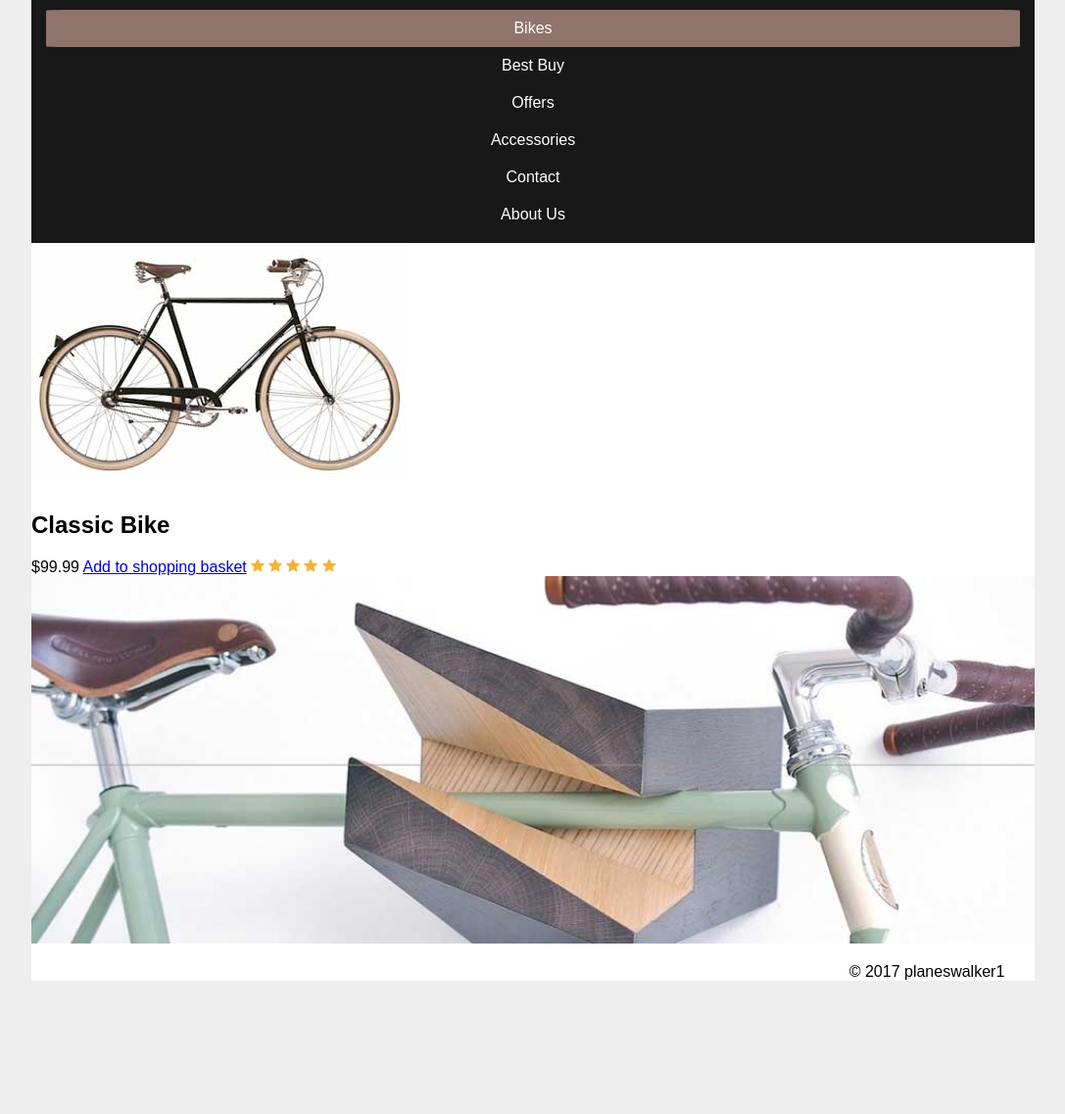
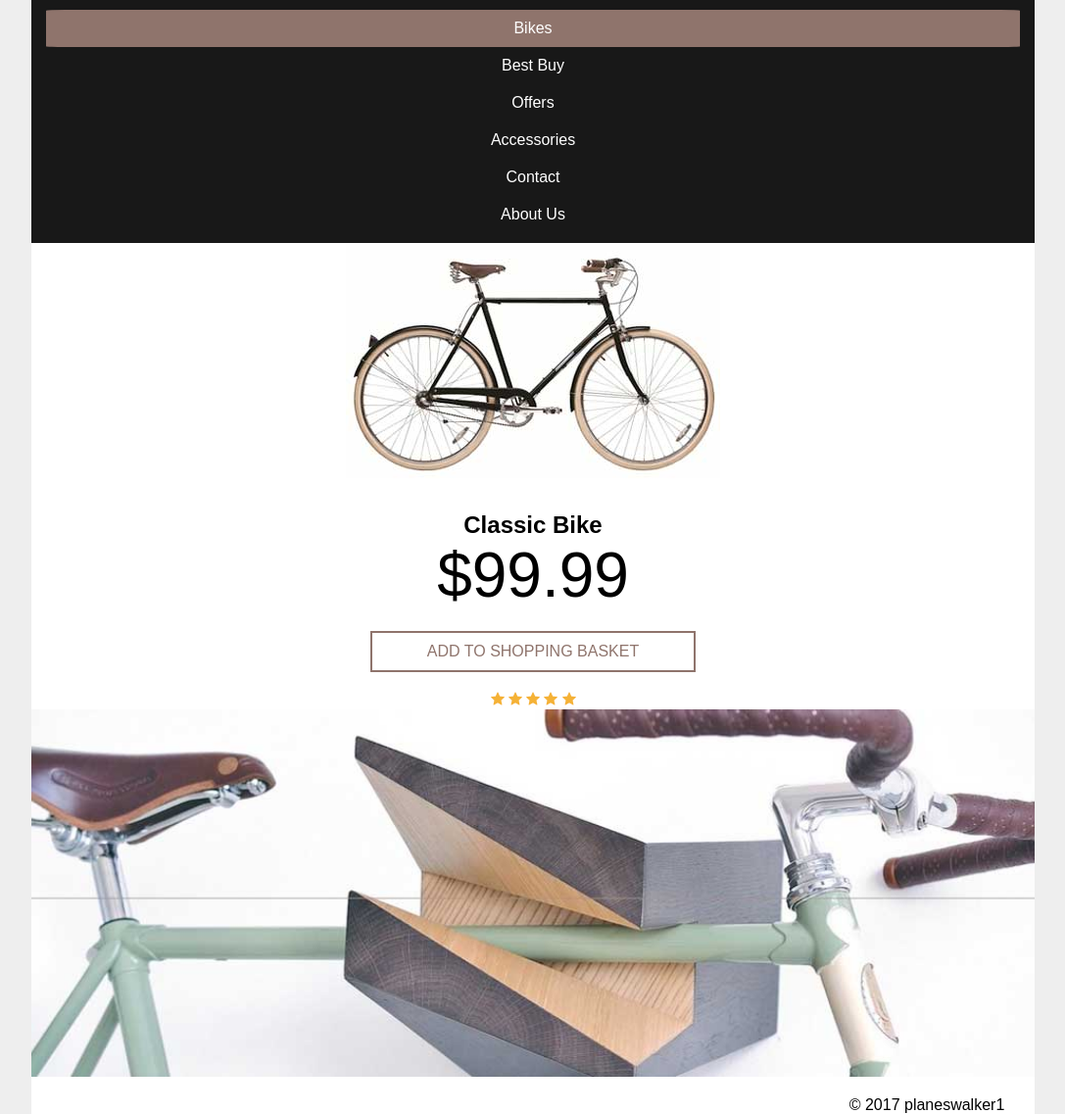
Before and after one commit to planeswalker1/bike, a Jekyll site: the page built from index.html, in a window 1280 px wide. Shown: the whole page at 98% size, without its empty margins (96-1183 px from the left). Built offline with Jekyll 4.4.1, drawn with Linux system fonts in a browser that asks for light colours; before the commit the page ends 1001 px from its top, so only the background shows below that.

Commit message:
Added bike.css include

```diff
--- a/css/main.css
+++ b/css/main.css
@@ -3,4 +3,5 @@
 
 {% include css/common.css %}
 {% include css/nav.css %}
+{% include css/bike.css %}
 {% include css/footer.css %}
```
